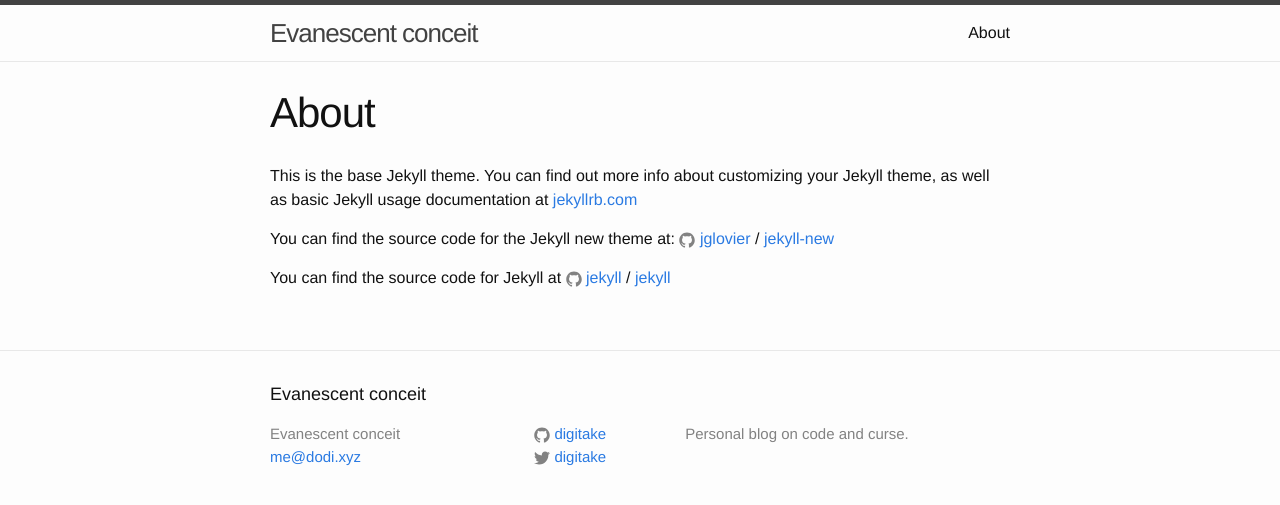
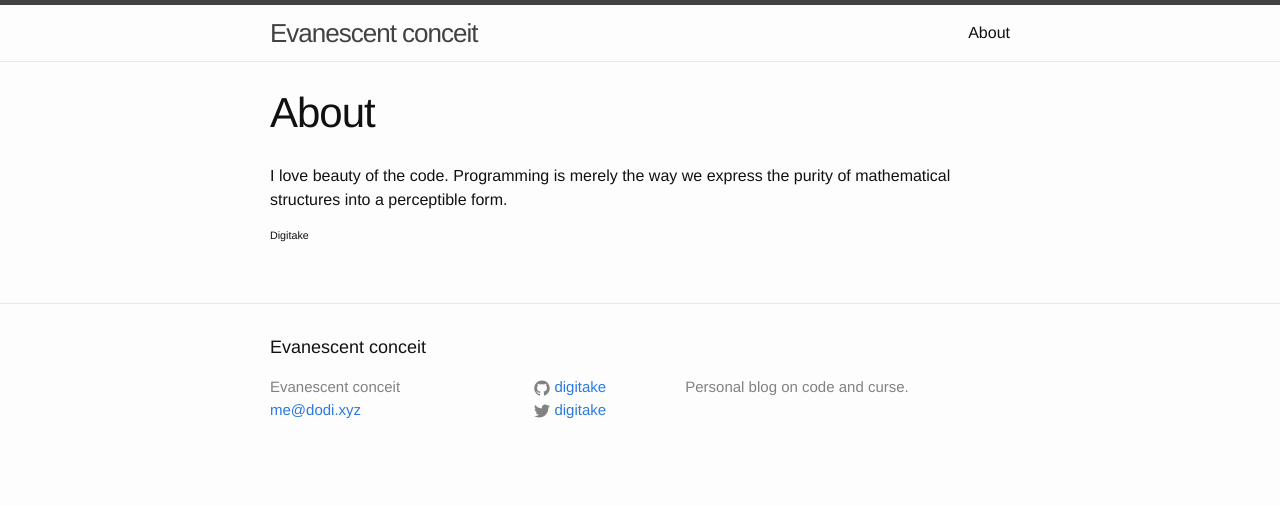
Before and after one commit to digitake/digitake.github.io, a Jekyll site: the page built from about.md, in a window 1280 px wide. Shown: the top 505 px of the page. Built offline with Jekyll 4.4.1, drawn with Linux system fonts in a browser that asks for light colours.

Commit message:
Update About / Backbone.View post

```diff
--- a/about.md
+++ b/about.md
@@ -4,12 +4,7 @@ title: About
 permalink: /about/
 ---
 
-This is the base Jekyll theme. You can find out more info about customizing your Jekyll theme, as well as basic Jekyll usage documentation at [jekyllrb.com](http://jekyllrb.com/)
+I love beauty of the code.
+Programming is merely the way we express the purity of mathematical structures into a perceptible form.
 
-You can find the source code for the Jekyll new theme at:
-{% include icon-github.html username="jglovier" %} /
-[jekyll-new](https://github.com/jglovier/jekyll-new)
-
-You can find the source code for Jekyll at
-{% include icon-github.html username="jekyll" %} /
-[jekyll](https://github.com/jekyll/jekyll)
+###### Digitake
```
Also changed, not shown: _posts/2016-02-24-Backbone-View-el-$el-tagName.markdown (+6 -4 lines).
